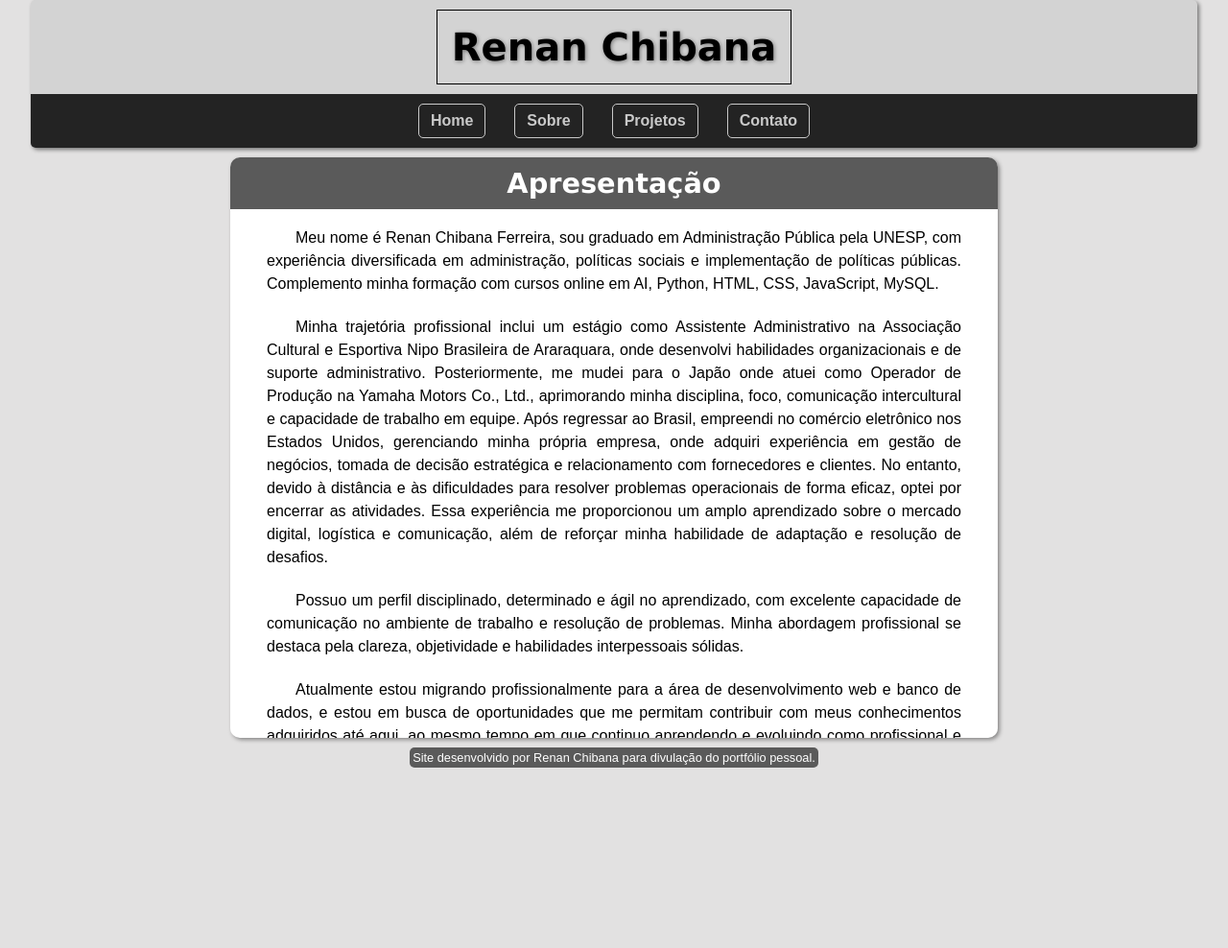
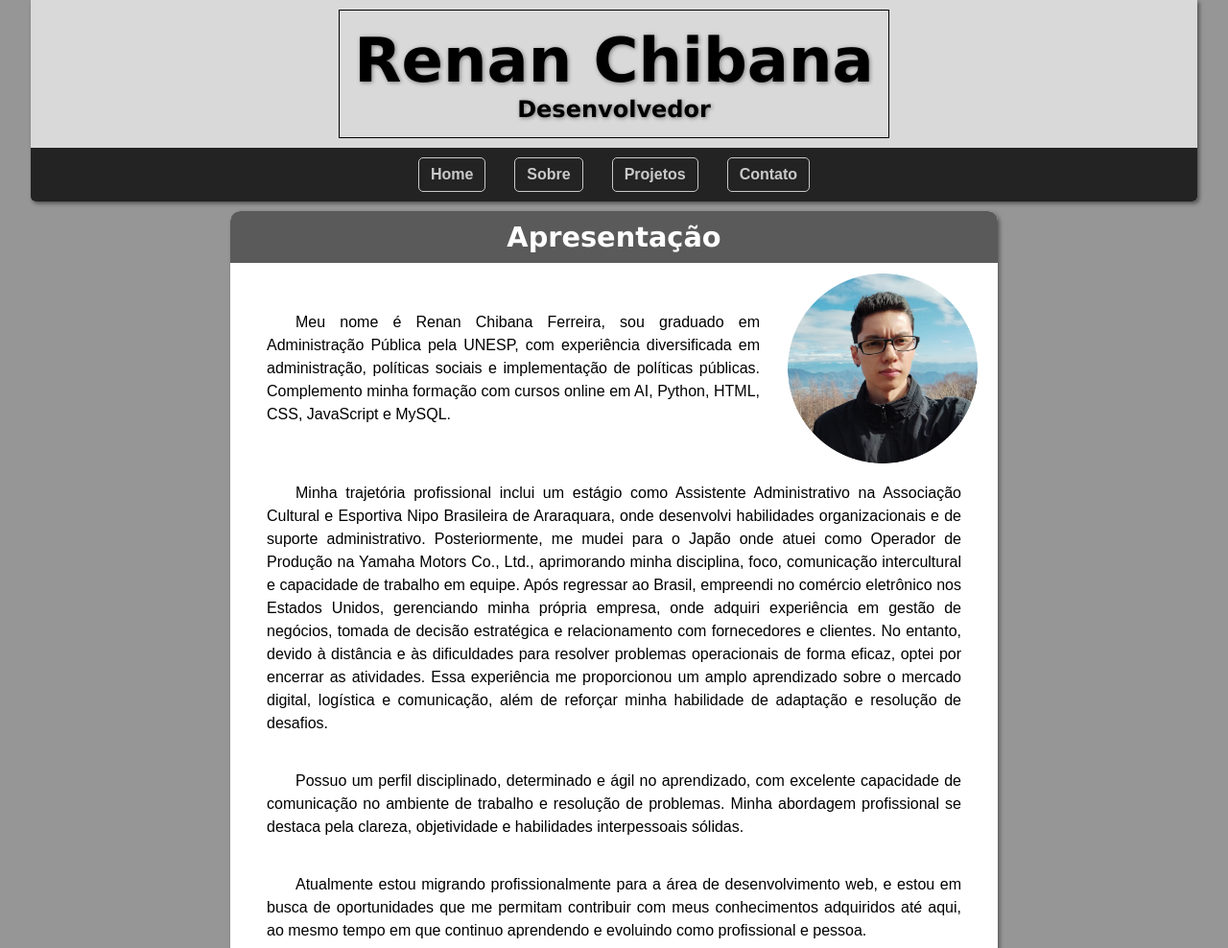
Before and after one commit to RenanChibana/portfolio-pessoal, a plain HTML site: page index.html in a window 1280 px wide. Shown: the top 988 px of the page at 96% size. Before the commit the page ends 800 px from the top, so only its background shows below. Drawn offline with Linux system fonts and the light colour scheme.

Commit message:
att portfolio pessoal

```diff
--- a/estilos/style.css
+++ b/estilos/style.css
@@ -9,20 +9,19 @@
 html, body {
     font-family: Arial, Helvetica, sans-serif;
     font-size: 1em;
-    background-color: rgb(226, 225, 225);
-    height: 100vh;
-    width: 100vw;
+    background-color: rgb(150, 150, 150);
 
     display: flex;
     flex-flow: column;
     align-items: center;
+    overflow-x: hidden;
 }
 
 header {
-    background-color: lightgray;
+    background-color: rgba(255, 255, 255, 0.645);
     color: black;
     box-shadow: 2px 2px 4px rgba(0, 0, 0, 0.486);
-    border-radius: 5px;
+    border-radius: 0px 0px 5px 5px;
     margin: 0px 20px;
     min-width: 95vw;
     max-width: 1000px;
@@ -32,15 +31,23 @@ header {
     gap: 10px;
 }
 
-header > h1 {
+div.nome {
     font-family: Verdana, Geneva, Tahoma, sans-serif;
-    font-size: 2.5em;
     color: black;
     text-shadow: 1px 1px 4px rgba(0, 0, 0, 0.434);
     padding: 15px;
     align-self: center;
     border: 1px solid black;
     margin-top: 10px;
+}
+
+div.nome > h1 {
+    font-size: 4em;
+    text-align: center;
+}
+
+div.nome > h2 {
+    text-align: center;
 }
 
 nav.menu {
@@ -86,11 +93,14 @@ main {
     overflow: hidden;
 }
 
-main > section {
+section.corpo {
     margin: 10px;
+
+    display: flex;
+    flex-flow: column wrap;
 }
 
-main > section > h2 {
+section.corpo > h2 {
     font-family: Verdana, Geneva, Tahoma, sans-serif;
     font-size: 1.8em;
     font-weight: bold;
@@ -102,7 +112,7 @@ main > section > h2 {
     text-align: center;
 }
 
-main > section > p {
+section.corpo > p {
     margin: 15px;
     padding: 3px;
     text-align: justify;
@@ -110,13 +120,47 @@ main > section > p {
     line-height: 1.5em;
 }
 
+div#sobre {
+    display: flex;
+    flex-direction: row;
+    gap: 10px;
+    align-items: center;
+}
+
+div#sobre > p {
+    margin: 15px;
+    padding: 3px;
+    text-align: justify;
+    text-indent: 30px;
+    line-height: 1.5em;
+}
+
+img#foto {
+    margin: auto;
+}
+
 footer {
-    font-size: 0.8em;
+    font-family: monospace;
+    font-size: 1em;
     text-align: center;
     background-color: rgb(90, 90, 90);
-    color: white;
+    color: rgb(255, 255, 255);
     padding: 3px;
-    margin: 0px 30px;
-    border-radius: 5px;
-    max-width: 800px;
+    width: 100%;
 }
+
+footer > a {
+    color: rgb(175, 255, 88);
+    text-decoration: none;
+    margin: 1px;
+}
+
+footer > a:hover {
+    font-family: monospace;
+    background-color: rgb(175, 255, 88);
+    color: rgb(91, 91, 91);
+    text-decoration: underline;
+    border-radius: 3px;
+    padding: 1px;
+    margin: 0px;
+}
--- a/index.html
+++ b/index.html
@@ -9,7 +9,10 @@
 </head>
 <body>
     <header>
-        <h1>Renan Chibana</h1>
+        <div class="nome">
+            <h1>Renan Chibana</h1>
+            <h2>Desenvolvedor</h2>
+        </div>
         <nav class="menu">
             <a href="index.html">Home</a>
             <a href="paginas/sobre.html" target="_self">Sobre</a>
@@ -19,9 +22,13 @@
     </header>
 
     <main>
-        <section>
+        <section class="corpo">
             <h2>Apresentação</h2>
-            <p>Meu nome é Renan Chibana Ferreira, sou graduado em Administração Pública pela UNESP, com experiência diversificada em administração, políticas sociais e implementação de políticas públicas. Complemento minha formação com cursos online em AI, Python, HTML, CSS, JavaScript, MySQL.</p>
+            <div id="sobre">
+            <p>Meu nome é Renan Chibana Ferreira, sou graduado em Administração Pública pela UNESP, com experiência diversificada em administração, políticas sociais e implementação de políticas públicas. Complemento minha formação com cursos online em AI, Python, HTML, CSS, JavaScript e MySQL.</p>
+
+            <img src="imagens/Renan.png" alt="Foto Renan." height="200px" width="200px" id="foto">
+            </div>
 
             <p>
                 Minha trajetória profissional inclui um estágio como Assistente Administrativo na Associação Cultural e Esportiva Nipo Brasileira de Araraquara, onde desenvolvi habilidades organizacionais e de suporte administrativo.
@@ -31,12 +38,12 @@
 
             <p>Possuo um perfil disciplinado, determinado e ágil no aprendizado, com excelente capacidade de comunicação no ambiente de trabalho e resolução de problemas. Minha abordagem profissional se destaca pela clareza, objetividade e habilidades interpessoais sólidas.</p>
 
-            <p>Atualmente estou migrando profissionalmente para a área de desenvolvimento web e banco de dados, e estou em busca de oportunidades que me permitam contribuir com meus conhecimentos adquiridos até aqui, ao mesmo tempo em que continuo aprendendo e evoluindo como profissional e pessoa.</p>
+            <p>Atualmente estou migrando profissionalmente para a área de desenvolvimento web, e estou em busca de oportunidades que me permitam contribuir com meus conhecimentos adquiridos até aqui, ao mesmo tempo em que continuo aprendendo e evoluindo como profissional e pessoa.</p>
             <p>Foto, nome profissao, saiba mais.</p>
         </section>
     </main>
 </body>
 <footer>
-    <p>Site desenvolvido por Renan Chibana para divulação do portfólio pessoal.</p>
+    Desenvolvido por <a href="https://github.com/renanchibana" target="_blank">Renan Chibana</a> para divulação do portfólio pessoal.
 </footer>
 </html>
```
Also changed, not shown: paginas/contato.html (+5 -2 lines), paginas/projetos.html (+5 -2 lines), paginas/sobre.html (+5 -2 lines), imagens/Renan.png (added), imagens/RenanJapão_compacta.jpg (added).
